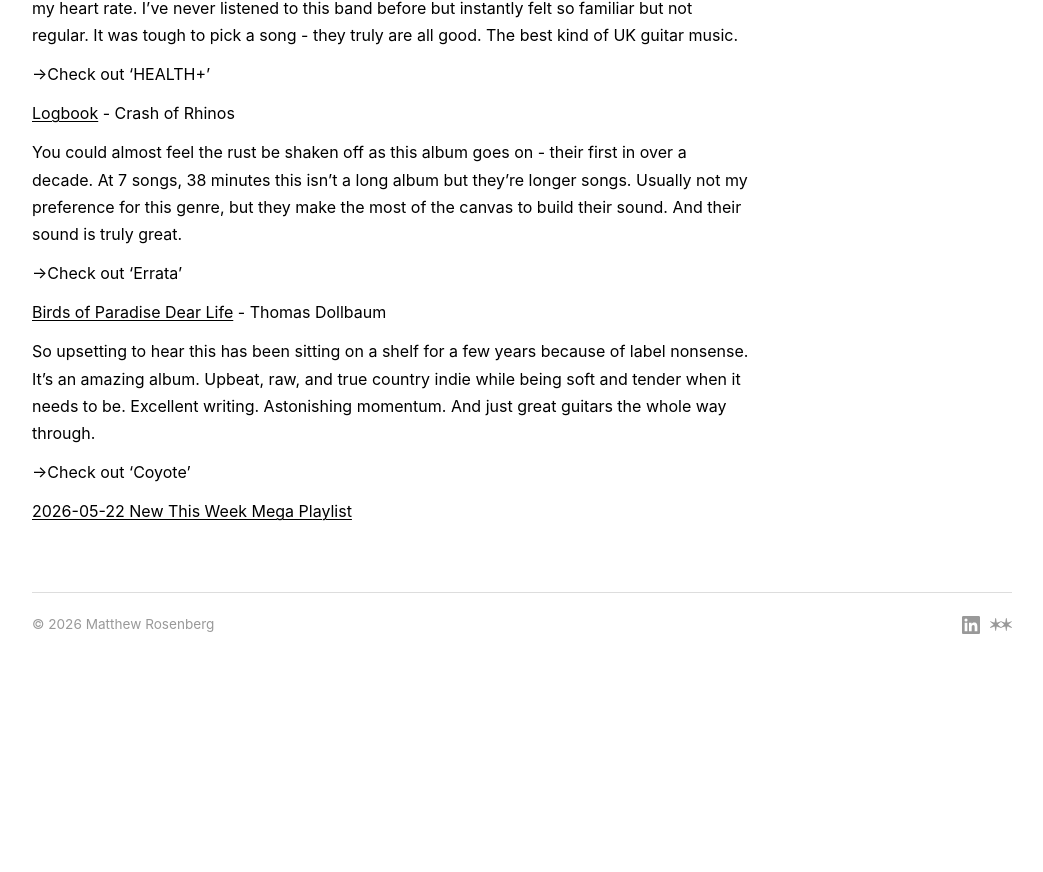
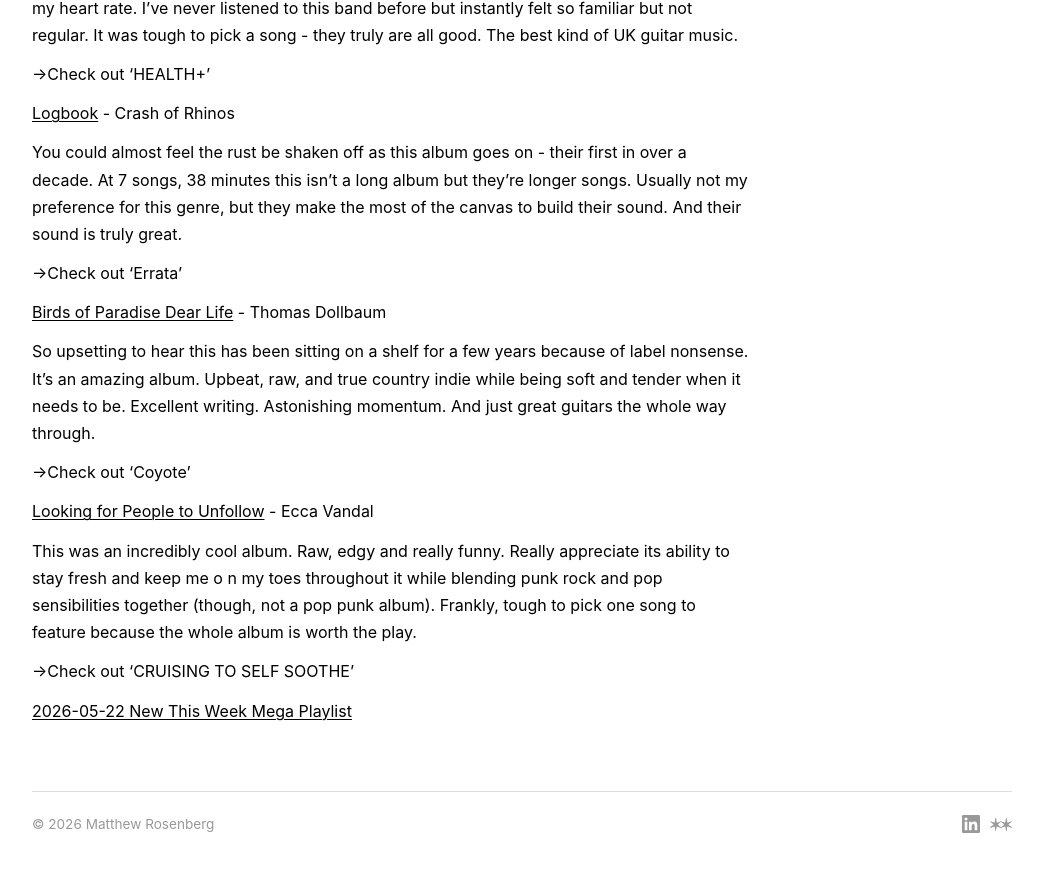
Before and after one commit to mattjrosenberg/mattjrosenberg.com, a Jekyll site: the page built from _posts/2026-05-22-new-good-music.md, in a window 1280 px wide and 900 px high, scrolled down 1062 px. Shown: the top 872 px of the window, without its empty margins (118-1161 px from the left). Built offline with Jekyll 4.4.1, drawn with Linux system fonts in a browser that asks for light colours; a script that is not in the unit is left out; before the commit the page ends 1763 px from its top, so only the background shows below that.

Commit message:
vault backup: 2026-05-26 09:57:11

```diff
--- a/_posts/2026-05-22-new-good-music.md
+++ b/_posts/2026-05-22-new-good-music.md
@@ -30,4 +30,10 @@
 
 →Check out 'Coyote'
 
+[Looking for People to Unfollow](https://open.spotify.com/album/6S7mwrc4FXlG4MmuBaDGAA?si=VPhxVnTJTByM-N9bgYXCFw) - [[Ecca Vandal]]
+
+This was an incredibly cool album. Raw, edgy and really funny. Really appreciate its ability to stay fresh and keep me o  n my toes throughout it while blending punk rock and pop sensibilities together (though, not a pop punk album). Frankly, tough to pick one song to feature because the whole album is worth the play.
+
+→Check out 'CRUISING TO SELF SOOTHE'
+
 [2026-05-22 New This Week Mega Playlist](https://open.spotify.com/playlist/30gdgj2aQtptOllLNYssxl?si=623dae8f82ff45e6)
```
